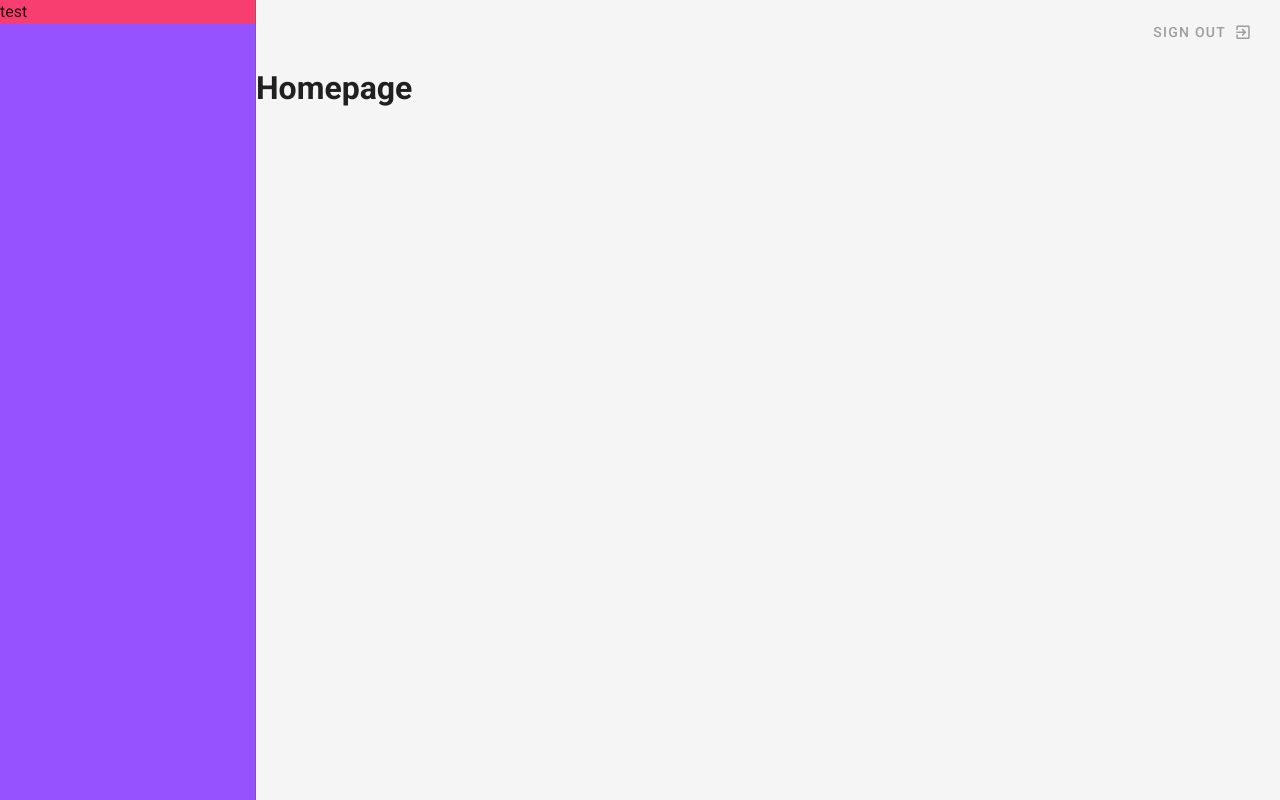
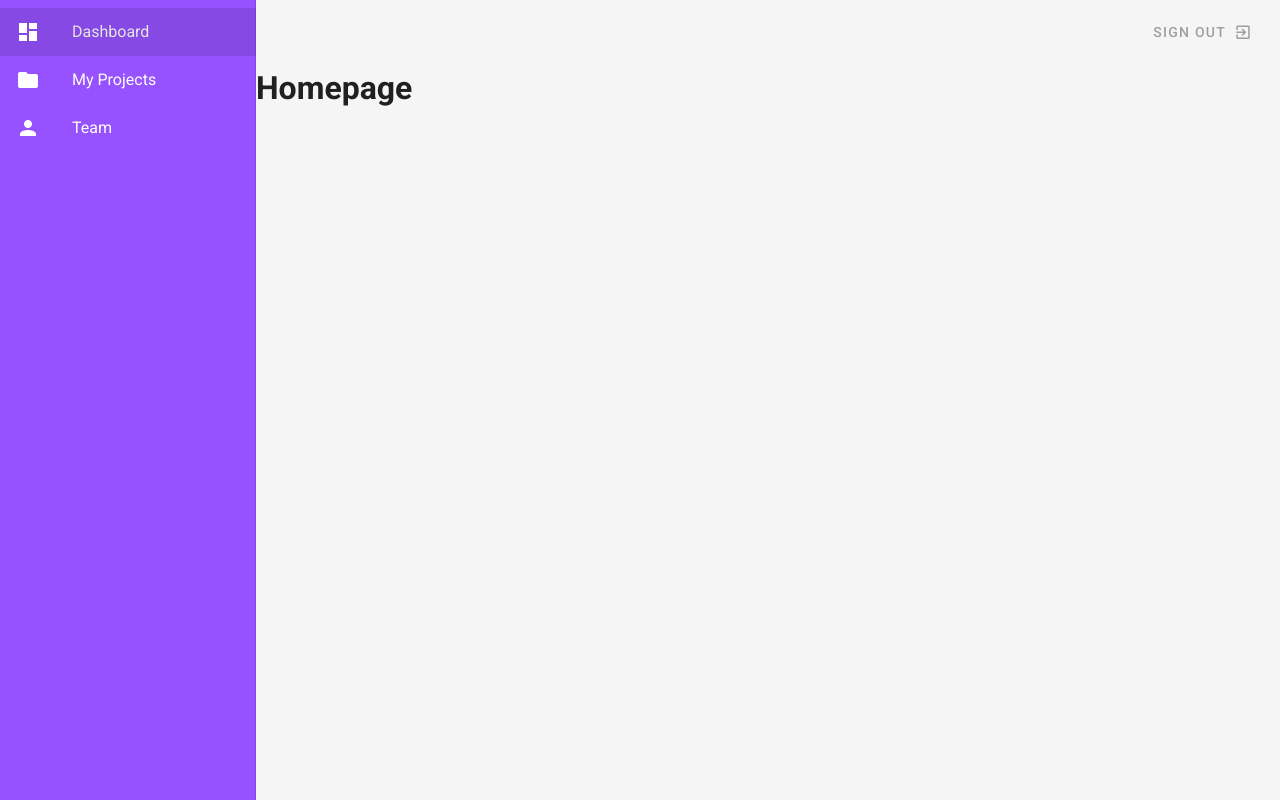
Before and after one commit to hijachu/todo-ninja, a Vue app: page / in a window 1280 px wide. Both pictures are taken after a click on the button 28 px from the left and 32 px from the top of the page. Built offline with nearby package versions, Linux system fonts and the light colour scheme.

Commit message:
Tutorial #10 - Lists

```diff
--- a/src/components/Navbar.vue
+++ b/src/components/Navbar.vue
@@ -22,7 +22,20 @@
     </v-toolbar>
 
     <v-navigation-drawer v-model="drawer" app class="primary">
-      <p class="error">test</p>
+      <v-list>
+        <v-list-item v-for="link in links" :key="link.text" :to="link.route">
+          <v-list-item-action>
+            <v-icon class="white--text">
+              mdi-{{ link.icon }}
+            </v-icon>
+          </v-list-item-action>
+          <v-list-item-content>
+            <v-list-item-title class="white--text">
+              {{ link.text }}
+            </v-list-item-title>
+          </v-list-item-content>
+        </v-list-item>
+      </v-list>
     </v-navigation-drawer>
   </nav>
 </template>
@@ -31,7 +44,24 @@
 export default {
   data() {
     return {
-      drawer: false
+      drawer: false,
+      links: [
+        {
+          icon: 'view-dashboard',
+          text: 'Dashboard',
+          route: '/'
+        },
+        {
+          icon: 'folder',
+          text: 'My Projects',
+          route: '/projects'
+        },
+        {
+          icon: 'account',
+          text: 'Team',
+          route: '/team'
+        },
+      ]
     }
   },
   methods: {
```
